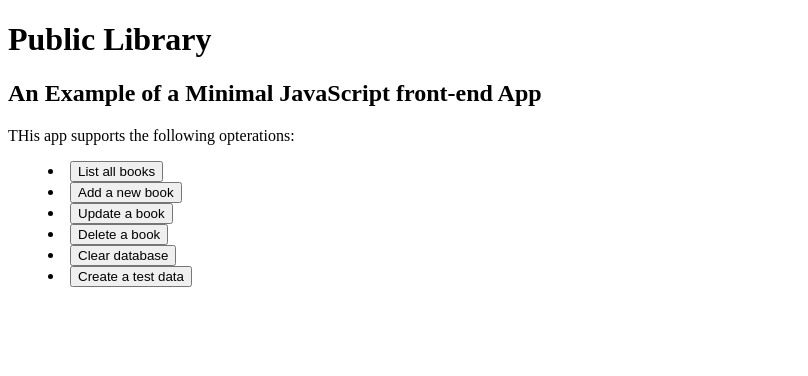
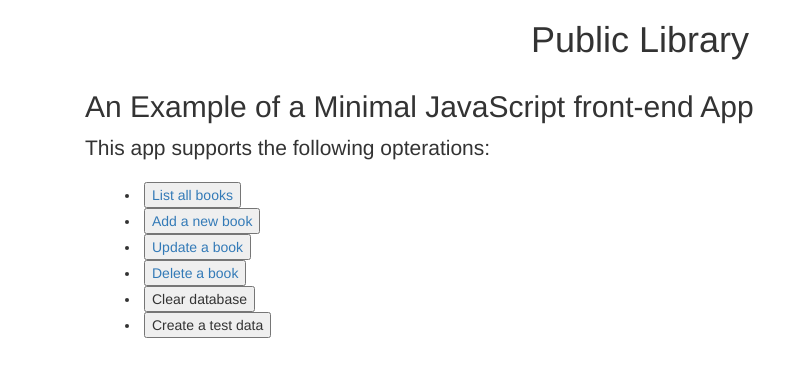
Before and after one commit to kellimargaret/Public-Library, a plain HTML site: page index.html in a window 1280 px wide. Shown: the whole page, without its empty margins (0-808 px from the left). Drawn offline with nearby package versions, Linux system fonts and the light colour scheme.

Commit message:
Add bootstrap styling to index.

```diff
--- a/index.html
+++ b/index.html
@@ -1,14 +1,18 @@
 <!DOCTYPE html>
 <html xmlns="http://www.w3.org/1999/xhtml" xml:lang="en" lang="en">
   <head>
+    <title>Minimal JS Front-End App</title>
+    <link href="https://maxcdn.bootstrapcdn.com/bootstrap/3.3.5/css/bootstrap.min.css" rel="stylesheet" type="text/css">
+    <link rel="stylesheet" href="css/styles.css" type="text/css" rel="stylesheet">
     <meta charset="utf-8">
-    <title>Minimal JS Front-End App</title>
     <script src="src/model/Book.js"></script>
   </head>
   <body>
-    <h1>Public Library</h1>
+    <div class="container">
+      <h1 class="text-center">Public Library</h1>
+      <div class="col-xs-12 col-md-8">
         <h2>An Example of a Minimal JavaScript front-end App</h2>
-    <p>THis app supports the following opterations:</p>
+        <p class="lead">This app supports the following opterations:</p>
         <menu>
           <li><a href="listBooks.html"><button type="button">List all books</button></a></li>
           <li><a href="createBook.html"><button type="button">Add a new book</button></a></li>
@@ -17,5 +21,7 @@
           <li><button type="button" onclick="Book.clearData()">Clear database</button></li>
           <li><button type="button" onclick="Book.createTestData()">Create a test data</button></li>
         </menu>
+      </div>
+    </div>
   </body>
 </html>
```
Also changed, not shown: css/styles.css (added). Lines whose indentation alone changed are shown as unchanged.
